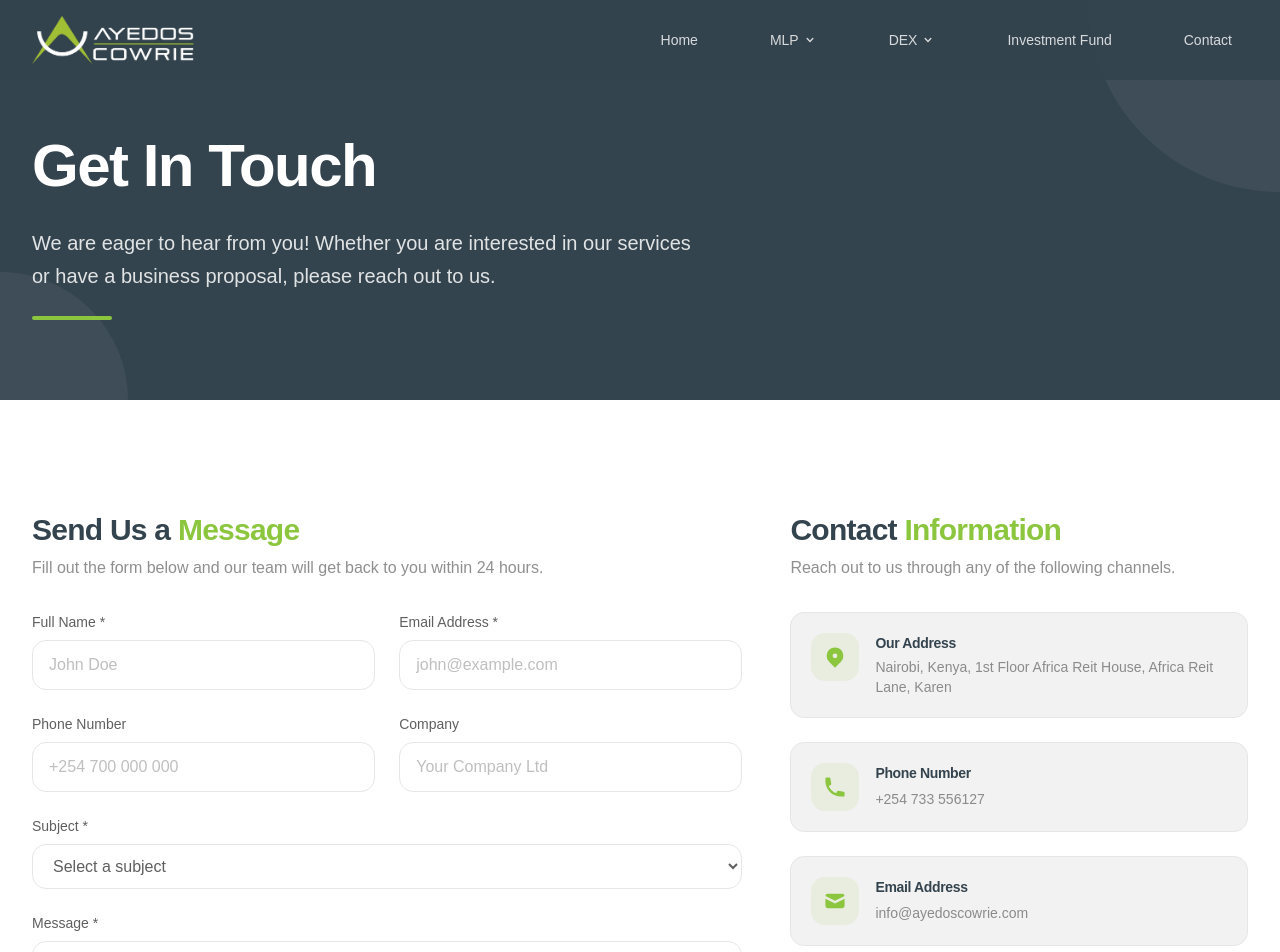
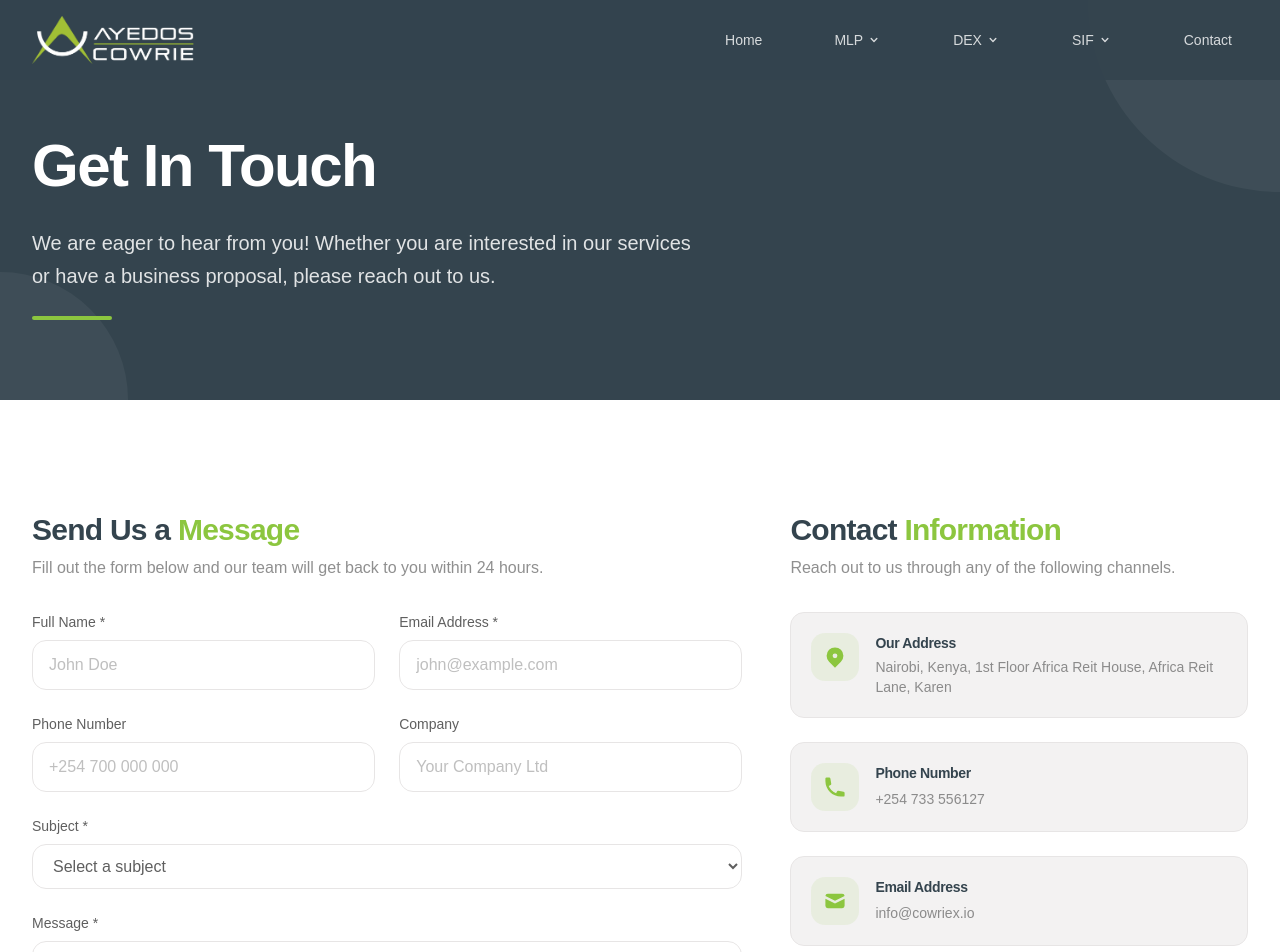
Before and after one commit to Lawrence-AY/Cowrie_website, a React (Vite) app: page /Contact in a window 1280 px wide. Shown: the top 952 px of the page. Built offline with nearby package versions, Linux system fonts and the light colour scheme.

Commit message:
Updated Mails to

```diff
--- a/src/components/Footer.jsx
+++ b/src/components/Footer.jsx
@@ -40,7 +40,7 @@ export default function Footer() {
               </li>
               <li className="flex items-center gap-3">
                 <HiMail className="text-ayedos-green shrink-0" size={18} />
-                <a href="mailto:info@ayedoscowrie.io" className="text-white/75 hover:text-ayedos-green text-sm transition-colors">
+                <a href="mailto:info@cowriex.io" className="text-white/75 hover:text-ayedos-green text-sm transition-colors">
                   info@cowriex.io
                 </a>
               </li>
--- a/src/components/Navbar.jsx
+++ b/src/components/Navbar.jsx
@@ -21,7 +21,12 @@ const navItems = [
       { name: 'PublicSector', path: '/dex/public-sector' },
     ],
   },
-  { name: 'Investment Fund', path: '/special-fund' },
+  { name: 'SIF', path: '/special-fund' ,
+    children: [
+      { },
+
+    ],
+  },
 
   { name: 'Contact', path: '/contact' },
 ];
@@ -30,6 +35,7 @@ const navItems = [
 const extendedNames = {
   MLP: 'Cowrie Mortgage Liquidity Platform',
   DEX: 'Cowrie Digital Exchange',
+  SIF:'Cowrie Special Investment Fund'
 };
 
 export default function Navbar() {
--- a/src/pages/Contact.jsx
+++ b/src/pages/Contact.jsx
@@ -20,8 +20,8 @@ const contactInfo = [
   {
     icon: <HiMail size={24} />,
     title: 'Email Address',
-    content: 'info@ayedoscowrie.com',
-    href: 'mailto:info@ayedoscowrie.com',
+    content: 'info@cowriex.io',
+    href: 'mailto:info@cowriex.io',
   },
   {
     icon: <HiClock size={24} />,
```
